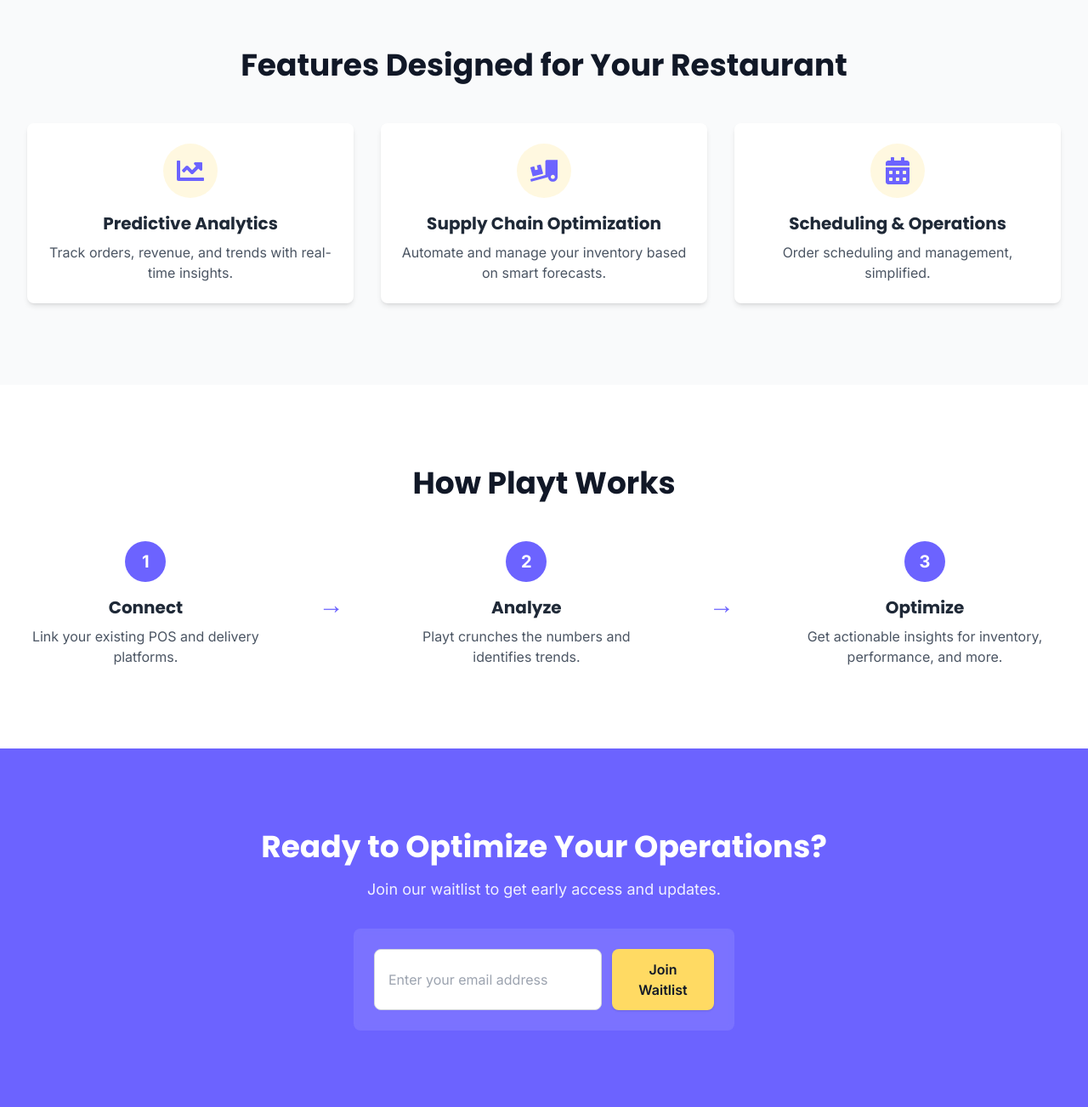
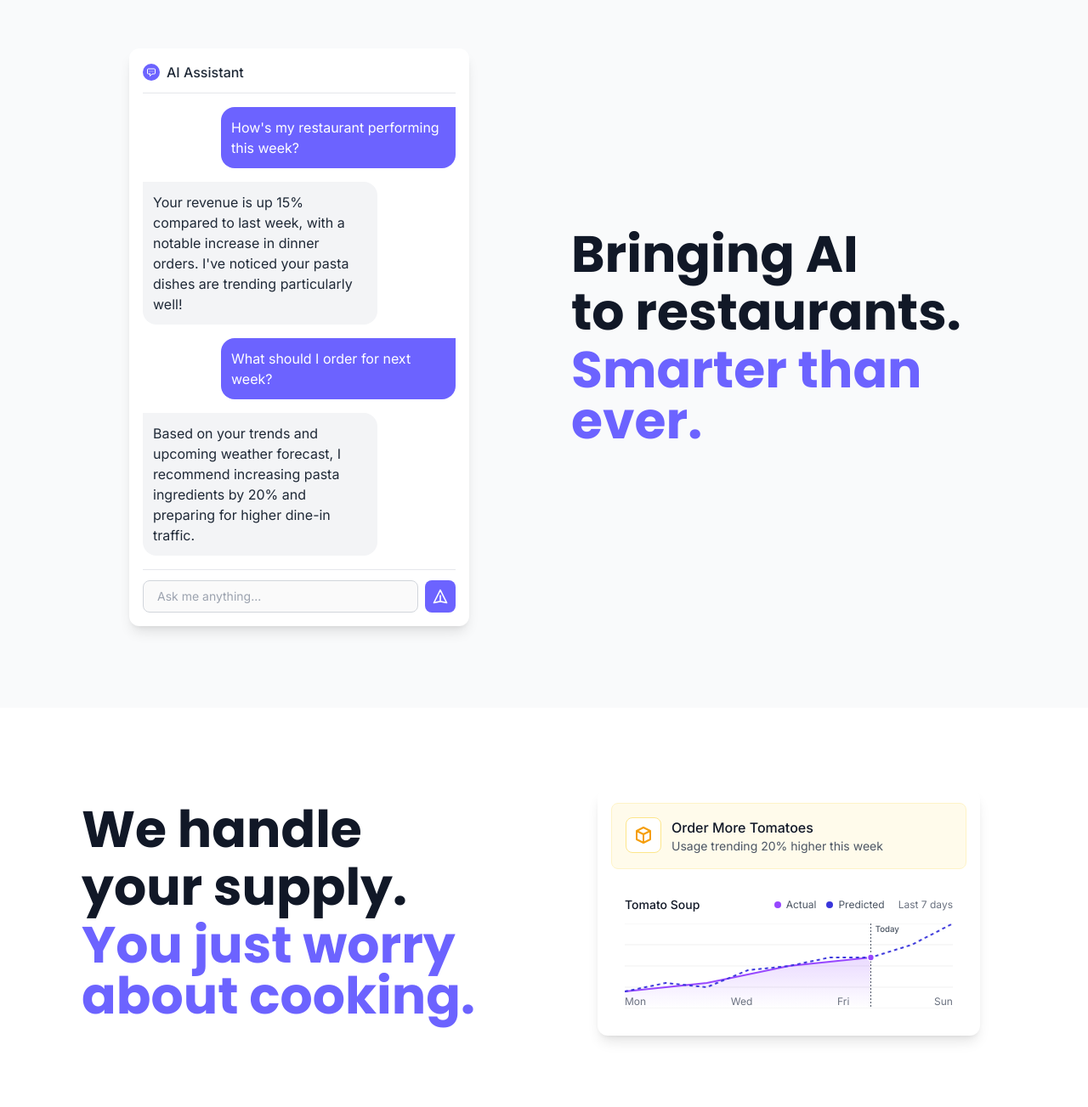
Before and after one commit to Playt-ai/playt-site, a Next.js app: page / in a window 1280 px wide. Shown: the part 847-2150 px from the top of the page at 85% size. Built offline with nearby package versions, Linux system fonts and the light colour scheme.

Commit message:
overhaul

```diff
--- a/src/app/page.js
+++ b/src/app/page.js
@@ -54,97 +54,258 @@
         </div>
       </section>
 
-      {/* Features Section */}
-      <section id="features" className={`py-12 md:py-24 bg-gray-50 px-4 sm:px-0`}>
-        <div className={containerClass}>
-          <h2 className="text-2xl sm:text-3xl md:text-4xl font-bold font-poppins text-center text-gray-900 mb-8 md:mb-12 animate-slide-in-top">
-            Features Designed for Your Restaurant
-          </h2>
-          <div className="grid grid-cols-1 md:grid-cols-3 gap-6 md:gap-8">
-            {/* Feature 1 */}
-            <div className="bg-white p-6 rounded-lg shadow-md text-center transition-transform transform hover:-translate-y-1 hover:shadow-lg animate-fade-in" style={{ animationDelay: '0.2s' }}>
-              <div className="inline-flex items-center justify-center w-16 h-16 mb-4 rounded-full bg-playt-yellow/20 text-playt-yellow">
-                 {/* Replace with actual icon */}
-                <FaChartLine className="w-8 h-8 text-playt-purple" />
+      {/* AI Section */}
+      <section className="py-16 md:py-24 px-4 sm:px-12 lg:px-16 bg-gray-50">
+        <div className={`${containerClass} flex flex-col md:flex-row items-center gap-12 md:gap-16`}>
+          {/* Left side - Chat Animation */}
+          <div className="md:w-1/2">
+            <div className="bg-white rounded-xl shadow-lg p-4 max-w-[400px] mx-auto">
+              {/* Chat Header */}
+              <div className="flex items-center space-x-2 mb-4 pb-3 border-b">
+                <div className="w-5 h-5 rounded-full bg-playt-purple flex items-center justify-center">
+                  <svg className="w-3 h-3 text-white" fill="none" viewBox="0 0 24 24" stroke="currentColor">
+                    <path strokeLinecap="round" strokeLinejoin="round" strokeWidth={2} d="M8 10h.01M12 10h.01M16 10h.01M9 16H5a2 2 0 01-2-2V6a2 2 0 012-2h14a2 2 0 012 2v8a2 2 0 01-2 2h-5l-5 5v-5z" />
+                  </svg>
+                </div>
+                <span className="font-medium">AI Assistant</span>
               </div>
-              <h3 className="text-xl font-bold font-poppins mb-2">Predictive Analytics</h3>
-              <p className="text-gray-600">Track orders, revenue, and trends with real-time insights.</p>
+
+              {/* Chat Messages */}
+              <div className="space-y-4">
+                {/* User Message */}
+                <div className="flex justify-end opacity-0 animate-fade-in" style={{ animationDelay: '1s', animationFillMode: 'forwards' }}>
+                  <div className="bg-playt-purple text-white p-3 rounded-2xl rounded-tr-none max-w-[75%]">
+                    How's my restaurant performing this week?
+                  </div>
+                </div>
+
+                {/* AI Response */}
+                <div className="flex justify-start opacity-0 animate-fade-in" style={{ animationDelay: '2s', animationFillMode: 'forwards' }}>
+                  <div className="bg-gray-100 p-3 rounded-2xl rounded-tl-none max-w-[75%]">
+                    Your revenue is up 15% compared to last week, with a notable increase in dinner orders. I've noticed your pasta dishes are trending particularly well!
+                  </div>
+                </div>
+
+                {/* Second User Message */}
+                <div className="flex justify-end opacity-0 animate-fade-in" style={{ animationDelay: '3s', animationFillMode: 'forwards' }}>
+                  <div className="bg-playt-purple text-white p-3 rounded-2xl rounded-tr-none max-w-[75%]">
+                    What should I order for next week?
+                  </div>
+                </div>
+
+                {/* Second AI Response */}
+                <div className="flex justify-start opacity-0 animate-fade-in" style={{ animationDelay: '4s', animationFillMode: 'forwards' }}>
+                  <div className="bg-gray-100 p-3 rounded-2xl rounded-tl-none max-w-[75%]">
+                    Based on your trends and upcoming weather forecast, I recommend increasing pasta ingredients by 20% and preparing for higher dine-in traffic.
+                  </div>
+                </div>
+              </div>
+
+              {/* Chat Input */}
+              <div className="mt-4 pt-3 border-t flex space-x-2 opacity-0 animate-fade-in" style={{ animationDelay: '4.5s', animationFillMode: 'forwards' }}>
+                <input
+                  type="text"
+                  placeholder="Ask me anything..."
+                  className="flex-1 px-4 py-2 border border-gray-300 rounded-lg text-sm"
+                  disabled
+                />
+                <button className="bg-playt-purple text-white p-2 rounded-lg">
+                  <svg className="w-5 h-5" fill="none" viewBox="0 0 24 24" stroke="currentColor">
+                    <path strokeLinecap="round" strokeLinejoin="round" strokeWidth={2} d="M12 19l9 2-9-18-9 18 9-2zm0 0v-8" />
+                  </svg>
+                </button>
+              </div>
             </div>
-            {/* Feature 2 */}
-            <div className="bg-white p-6 rounded-lg shadow-md text-center transition-transform transform hover:-translate-y-1 hover:shadow-lg animate-fade-in" style={{ animationDelay: '0.4s' }}>
-              <div className="inline-flex items-center justify-center w-16 h-16 mb-4 rounded-full bg-playt-yellow/20 text-playt-yellow">
-                 {/* Replace with actual icon */}
-                <FaTruckLoading className="w-8 h-8 text-playt-purple" />
+          </div>
+
+          {/* Left side - Text */}
+          <div className="md:w-1/2">
+            <h2 className="text-4xl md:text-5xl lg:text-6xl font-bold font-poppins text-gray-900 leading-tight">
+              <span className="block mb-2 opacity-0 animate-fade-in" style={{ animationDelay: '0.2s', animationFillMode: 'forwards' }}>
+                Bringing AI
+              </span>
+              <span className="block mb-2 opacity-0 animate-fade-in" style={{ animationDelay: '0.4s', animationFillMode: 'forwards' }}>
+                to restaurants.
+              </span>
+              <span className="block text-playt-purple opacity-0 animate-fade-in" style={{ animationDelay: '0.6s', animationFillMode: 'forwards' }}>
+                Smarter than ever.
+              </span>
+            </h2>
+          </div>
+
+        </div>
+      </section>
+
+      {/* Supply Management Section */}
+      <section className="py-16 md:py-24 px-4 sm:px-12 lg:px-16 bg-white">
+        <div className={`${containerClass} flex flex-col md:flex-row items-center gap-12 md:gap-16`}>
+          {/* Left side - Text */}
+          <div className="md:w-1/2">
+            <h2 className="text-4xl md:text-5xl lg:text-6xl font-bold font-poppins text-gray-900 leading-tight">
+              <span className="block mb-2 opacity-0 animate-fade-in" style={{ animationDelay: '0.2s', animationFillMode: 'forwards' }}>
+                We handle
+              </span>
+              <span className="block mb-2 opacity-0 animate-fade-in" style={{ animationDelay: '0.4s', animationFillMode: 'forwards' }}>
+                your supply.
+              </span>
+              <span className="block text-playt-purple opacity-0 animate-fade-in" style={{ animationDelay: '0.6s', animationFillMode: 'forwards' }}>
+                You just worry about cooking.
+              </span>
+            </h2>
+          </div>
+
+          {/* Right side - Calendar and Suggestion Animation */}
+          <div className="md:w-1/2">
+            <div className="bg-white rounded-xl shadow-lg p-4 max-w-[450px] mx-auto">
+              {/* Order Suggestion */}
+              <div className="mb-4 opacity-0 animate-fade-in" style={{ animationDelay: '1s', animationFillMode: 'forwards' }}>
+                <div className="border border-amber-100 bg-amber-50 rounded-lg p-4">
+                  <div className="flex items-start">
+                    <div className="bg-white rounded-lg p-2 flex items-center justify-center mr-3 text-amber-500 border border-amber-200">
+                      <svg className="w-6 h-6" fill="none" viewBox="0 0 24 24" stroke="currentColor">
+                        <path strokeLinecap="round" strokeLinejoin="round" strokeWidth={2} d="M20 7l-8-4-8 4m16 0l-8 4m8-4v10l-8 4m0-10L4 7m8 4v10M4 7v10l8 4" />
+                      </svg>
+                    </div>
+                    <div>
+                      <h4 className="font-medium text-gray-900">Order More Tomatoes</h4>
+                      <p className="text-sm text-gray-600">Usage trending 20% higher this week</p>
+                    </div>
+                  </div>
+                </div>
               </div>
-              <h3 className="text-xl font-bold font-poppins mb-2">Supply Chain Optimization</h3>
-              <p className="text-gray-600">Automate and manage your inventory based on smart forecasts.</p>
-            </div>
-            {/* Feature 3 */}
-            <div className="bg-white p-6 rounded-lg shadow-md text-center transition-transform transform hover:-translate-y-1 hover:shadow-lg animate-fade-in" style={{ animationDelay: '0.6s' }}>
-              <div className="inline-flex items-center justify-center w-16 h-16 mb-4 rounded-full bg-playt-yellow/20 text-playt-yellow">
-                {/* Replace with actual icon */}
-                <FaCalendarAlt className="w-8 h-8 text-playt-purple" />
+
+              {/* Mini Chart */}
+              <div className="opacity-0 animate-fade-in" style={{ animationDelay: '1.5s', animationFillMode: 'forwards' }}>
+                <div className="bg-white rounded-lg p-4">
+                  <div className="flex items-center justify-between mb-3">
+                    <div className="text-sm font-medium text-gray-900">Tomato Soup</div>
+                    <div className="flex items-center gap-4">
+                      {/* Legend */}
+                      <div className="flex items-center gap-3 text-xs">
+                        <div className="flex items-center gap-1.5">
+                          <div className="w-2 h-2 rounded-full bg-[#9747FF]"></div>
+                          <span className="text-gray-600">Actual</span>
+                        </div>
+                        <div className="flex items-center gap-1.5">
+                          <div className="w-2 h-2 rounded-full bg-[#3a36db]"></div>
+                          <span className="text-gray-600">Predicted</span>
+                        </div>
+                      </div>
+                      <div className="text-xs text-gray-500">Last 7 days</div>
+                    </div>
+                  </div>
+
+                  {/* SVG Chart */}
+                  <div className="h-[100px] relative">
+                    <svg className="w-full h-full" viewBox="0 0 400 100" preserveAspectRatio="none">
+                      {/* Gradient for area */}
+                      <defs>
+                        <linearGradient id="areaGradient" x1="0" x2="0" y1="0" y2="1">
+                          <stop offset="0%" stopColor="#9747FF" stopOpacity="0.2" />
+                          <stop offset="100%" stopColor="#9747FF" stopOpacity="0.0" />
+                        </linearGradient>
+                      </defs>
+
+                      {/* Grid lines */}
+                      {[0, 25, 50, 75, 100].map((y) => (
+                        <line
+                          key={y}
+                          x1="0"
+                          y1={y}
+                          x2="400"
+                          y2={y}
+                          stroke="#f0f0f0"
+                          strokeWidth="1"
+                        />
+                      ))}
+
+                      {/* Actual data area */}
+                      <path
+                        d="M0,80 L50,75 L100,70 L150,60 L200,50 L250,45 L300,40 L300,100 L0,100 Z"
+                        fill="url(#areaGradient)"
+                        className="opacity-0 animate-fade-in"
+                        style={{ animationDelay: '2s', animationFillMode: 'forwards' }}
+                      />
+
+                      {/* Actual data line */}
+                      <path
+                        d="M0,80 L50,75 L100,70 L150,60 L200,50 L250,45 L300,40"
+                        fill="none"
+                        stroke="#9747FF"
+                        strokeWidth="2"
+                        className="opacity-0 animate-fade-in"
+                        style={{ animationDelay: '2s', animationFillMode: 'forwards' }}
+                      />
+
+                      {/* Predicted data line (dashed) */}
+                      <path
+                        d="M0,80 L50,70 L100,75 L150,55 L200,50 L250,40 L300,40 L350,25 L400,0"
+                        fill="none"
+                        stroke="#3a36db"
+                        strokeWidth="2"
+                        strokeDasharray="4,4"
+                        className="opacity-0 animate-fade-in"
+                        style={{ animationDelay: '2.5s', animationFillMode: 'forwards' }}
+                      />
+
+                      {/* Today indicator */}
+                      <g className="opacity-0 animate-fade-in" style={{ animationDelay: '2.7s', animationFillMode: 'forwards' }}>
+                        <line
+                          x1="300"
+                          y1="0"
+                          x2="300"
+                          y2="100"
+                          stroke="#4b5563"
+                          strokeWidth="1"
+                          strokeDasharray="2,2"
+                        />
+                        <circle
+                          cx="300"
+                          cy="40"
+                          r="4"
+                          fill="#9747FF"
+                          stroke="white"
+                          strokeWidth="1.5"
+                        />
+                        <text
+                          x="320"
+                          y="10"
+                          textAnchor="middle"
+                          fill="#4b5563"
+                          fontSize="10"
+                          className="font-medium"
+                        >
+                          Today
+                        </text>
+                      </g>
+                    </svg>
+
+                    {/* Legend */}
+                    <div className="absolute bottom-0 left-0 right-0 flex justify-between text-xs text-gray-500 mt-2">
+                      <span>Mon</span>
+                      <span>Wed</span>
+                      <span>Fri</span>
+                      <span>Sun</span>
+                    </div>
+                  </div>
+
+                  {/* Metrics */}
+                  {/* <div className="flex justify-between items-center mt-4 text-sm">
+                    <div>
+                      <div className="text-gray-500">Current Usage</div>
+                      <div className="font-medium text-gray-900">142 orders/day</div>
+                    </div>
+                    <div className="text-right">
+                      <div className="text-gray-500">Predicted Peak</div>
+                      <div className="font-medium text-emerald-600">+28%</div>
+                    </div>
+                  </div> */}
+                </div>
               </div>
-              <h3 className="text-xl font-bold font-poppins mb-2">Scheduling & Operations</h3>
-              <p className="text-gray-600">Order scheduling and management, simplified.</p>
             </div>
           </div>
         </div>
       </section>
-
-      {/* How It Works Section */}
-      <section id="how-it-works" className={`py-12 md:py-24 px-4 sm:px-0`}>
-        <div className={containerClass}>
-          <h2 className="text-2xl sm:text-3xl md:text-4xl font-bold font-poppins text-center text-gray-900 mb-8 md:mb-12">
-            How Playt Works
-          </h2>
-          <div className="flex flex-col md:flex-row justify-center items-center gap-8 md:gap-16">
-            {/* Step 1 */}
-            <div className="flex flex-col items-center text-center max-w-xs">
-              <div className="w-12 h-12 mb-4 rounded-full bg-playt-purple text-white flex items-center justify-center text-xl font-bold">1</div>
-              <h3 className="text-xl font-bold font-poppins mb-2">Connect</h3>
-              <p className="text-gray-600">Link your existing POS and delivery platforms.</p>
-            </div>
-            {/* Arrow (hidden on small screens) */}
-            <div className="hidden md:block text-3xl text-playt-purple font-light">&rarr;</div>
-            {/* Step 2 */}
-            <div className="flex flex-col items-center text-center max-w-xs">
-               <div className="w-12 h-12 mb-4 rounded-full bg-playt-purple text-white flex items-center justify-center text-xl font-bold">2</div>
-              <h3 className="text-xl font-bold font-poppins mb-2">Analyze</h3>
-              <p className="text-gray-600">Playt crunches the numbers and identifies trends.</p>
-            </div>
-            {/* Arrow (hidden on small screens) */}
-            <div className="hidden md:block text-3xl text-playt-purple font-light">&rarr;</div>
-            {/* Step 3 */}
-            <div className="flex flex-col items-center text-center max-w-xs">
-               <div className="w-12 h-12 mb-4 rounded-full bg-playt-purple text-white flex items-center justify-center text-xl font-bold">3</div>
-              <h3 className="text-xl font-bold font-poppins mb-2">Optimize</h3>
-              <p className="text-gray-600">Get actionable insights for inventory, performance, and more.</p>
-            </div>
-          </div>
-        </div>
-      </section>
-
-      {/* Testimonials Section - REMOVED */}
-      {/*
-      <section id="testimonials" className={`py-16 md:py-24`}>
-        <div className={containerClass}>
-          <h2 className="text-3xl md:text-4xl font-bold font-poppins text-center text-gray-900 mb-12">
-            Trusted by Restaurants
-          </h2>
-          <div className="text-center max-w-3xl mx-auto">
-            <blockquote className="text-xl italic text-gray-600 mb-8">
-             "Playt transformed how we manage our inventory!" - Happy Customer
-            </blockquote>
-            <div className="flex justify-center items-center space-x-8 opacity-60 grayscale">
-              <span className="text-sm font-medium">Client Logo 1</span>
-              <span className="text-sm font-medium">Client Logo 2</span>
-              <span className="text-sm font-medium">Client Logo 3</span>
-            </div>
-          </div>
-        </div>
-      </section>
-      */}
 
       {/* Bottom CTA Section */}
       <section id="waitlist-cta" className={`py-12 md:py-24 bg-playt-purple text-white px-4 sm:px-0`}>
```
